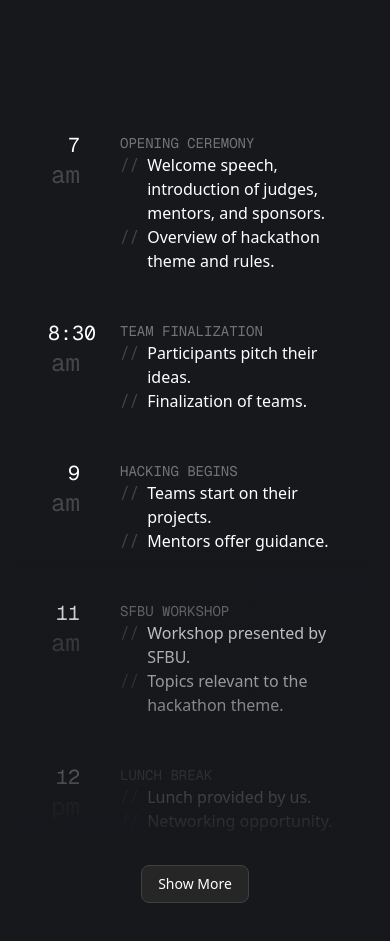
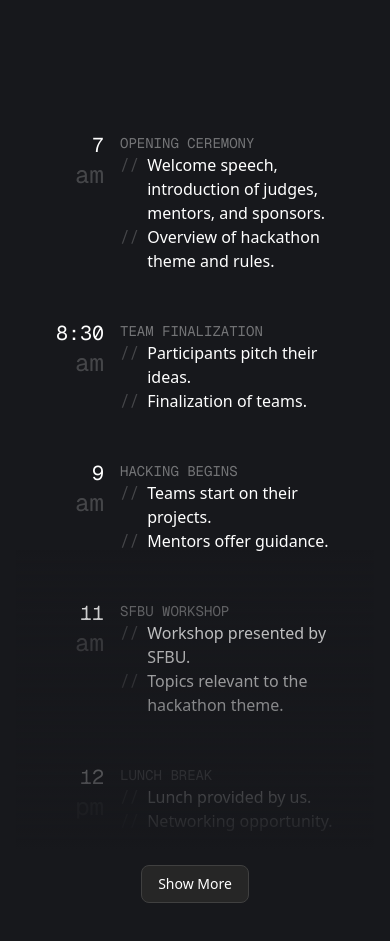
Before and after one commit to Mishra-Manit/VikingHacksWebsite, a Next.js app: page / in a window 390 px wide. Shown: the part 2220-3161 px from the top of the page. Built offline with nearby package versions, Linux system fonts and the light colour scheme.

Commit message:
fix schedule text clipping

```diff
--- a/app/page.tsx
+++ b/app/page.tsx
@@ -44,7 +44,7 @@ function RegisterButton() {
 
 export default function HomePage() {
   return (
-    <div className="max-w-7xl items-center justify-center py-2 overflow-x-hidden">
+    <div className="items-center justify-center py-2 overflow-x-hidden">
       <Header />
       <main className="flex flex-1 w-full flex-col items-center justify-center text-center px-4 sm:mt-40 mt-20 background-gradient pointer-events-auto">
         <a
--- a/components/FAQs.tsx
+++ b/components/FAQs.tsx
@@ -69,7 +69,7 @@ const faqsData = [
 const FAQs: React.FC = () => {
   return (
     <section className="w-full max-w-5xl py-1 my-20 p-8">
-      <div className="container mx-auto">
+      <div>
         <h3 className="text-left text-xs font-mono font-light opacity-40 mb-2">QUESTIONS AND ANSWERS</h3>
         <h1 className="text-left text-4xl md:text-3xl">We're <span className="opacity-60">
                 always here to answer your questions.
--- a/components/Schedule.jsx
+++ b/components/Schedule.jsx
@@ -124,11 +124,11 @@ function EventItem({ time, info, details, isLastVisible }) {
         <li className={`relative rounded-lg bg-neutral-900 bg-opacity-0 px-8 py-4 text-left ${
             isLastVisible ? 'blur-effect' : ''
         }`}>
-            <div className="flex flex-row gap-10 md:gap-8 items-start">
+            <div className="flex flex-row gap-4 md:gap-8 items-start">
                 {/* yes, i went up 0.1rem LOLLL */}
                 <div className="flex flex-col text-center -mt-[0.1rem] justify-center">
-                    <p className="text-right w-8 md:w-20 font-mono text-xl md:text-3xl">{timeNumber}</p>
-                    <p className="text-right w-8 md:w-20 text-2xl opacity-20 font-mono">
+                    <p className="text-right w-14 md:w-20 font-mono text-xl md:text-3xl">{timeNumber}</p>
+                    <p className="text-right w-14 md:w-20 text-2xl opacity-20 font-mono">
                         {period}
                     </p>
                 </div>
```
